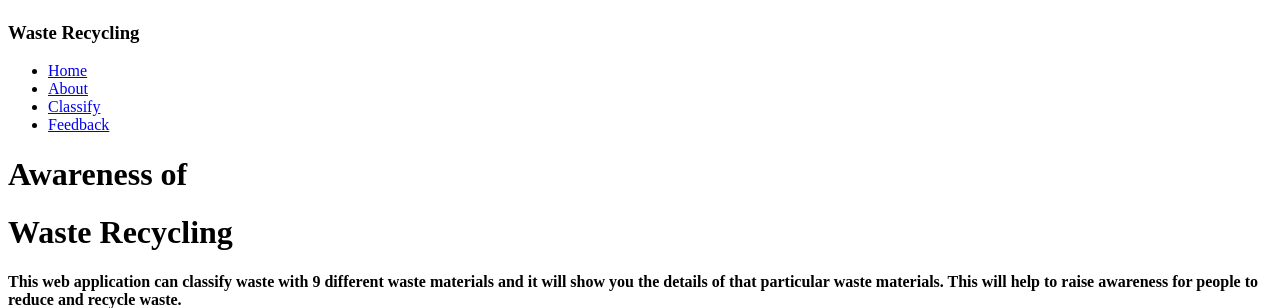
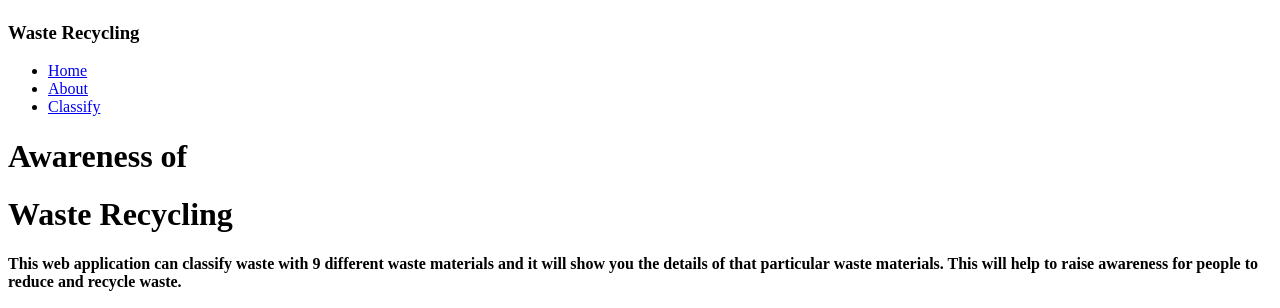
Before and after one commit to prachinikhare/AWARENESS---OF---WASTE--RECYCLING, a Flask app: page / in a window 1280 px wide. Shown: the part 613-921 px from the top of the page. Run offline with Flask 2, Linux system fonts and the light colour scheme; some libraries are stand-ins or nearby versions.

Commit message:
Update index.html

```diff
--- a/templates/index.html
+++ b/templates/index.html
@@ -32,7 +32,6 @@
               <li><a href="./index.html" id="active">Home</a></li>
               <li><a href="./about.html">About</a></li>
               <li><a href="./classify.html">Classify</a></li>
-              <li><a href="./feedback.html">Feedback</a></li>
             </ul>
           </div>
 
```
